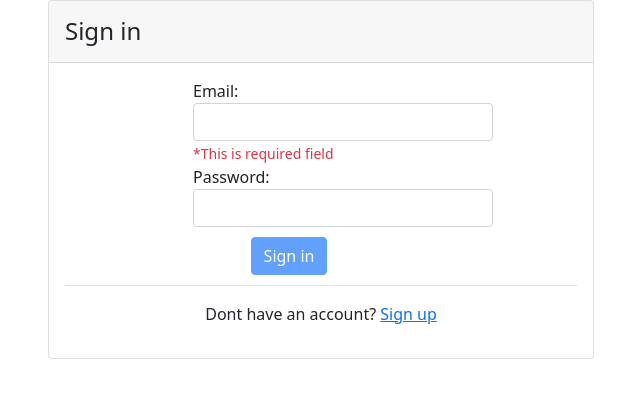
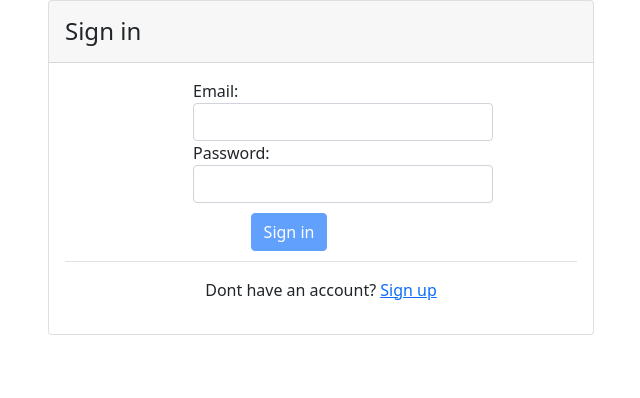
Before and after one commit to sm8192/REVLoot-Front-End, an Angular app in the folder Project-3-Front/: page /login in a window 1280 px wide. Shown: the top 398 px of the page, without its empty margins (319-959 px from the left). Built offline with nearby package versions, Linux system fonts and the light colour scheme.

Commit message:
issue with email validation
fixed issue where the "this field is required" message popped up even when the user didn't touch the field.

```diff
--- a/Project-3-Front/src/app/components/Login/login/login.component.html
+++ b/Project-3-Front/src/app/components/Login/login/login.component.html
@@ -12,7 +12,7 @@
             <label for="">Email:</label>
             <input type="text" name="email" class="form-control" pattern="^\w+([\.-]?\w+)*@\w+([\.-]?\w+)*(\.\w{2,3})+$" style="width: 300px;" ngModel #email="ngModel" [class.is.invalid]="email.invalid && email.touched" required  />
             <div *ngIf="email.errors && (email.invalid || email.touched)">
-                <small class="text-danger" *ngIf="email.errors['required']">*This is required field</small>
+                <small [class.d-none]="email.untouched || email.valid" class="text-danger" *ngIf="email.errors['required']">*This is required field</small>
                 <small class="text-danger" *ngIf="email.errors['pattern']">*This is not a valid email</small>
               </div>
         </div>
```
